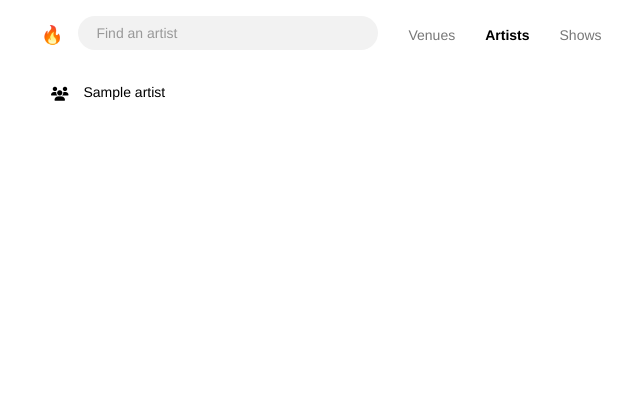
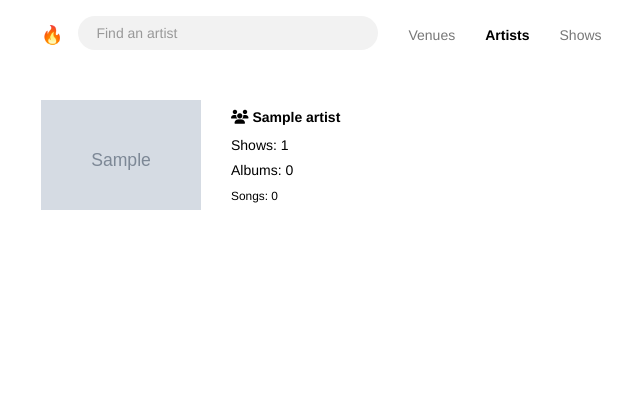
Before and after one commit to Omarb28/fyyur, a Flask app: page /artists in a window 1280 px wide. Shown: the top 420 px of the page, without its empty margins (29-669 px from the left). Run offline with Flask 2, Linux system fonts and the light colour scheme; tables that the repository leaves empty hold one stand-in row (values such as "Sample post"); grey boxes marked "Sample" are stand-in pictures; some libraries are stand-ins or nearby versions.

Commit message:
Changed style of show artists page

```diff
--- a/app.py
+++ b/app.py
@@ -539,7 +539,9 @@ def artists():
   for a in artists:
     artist_data = {
       "id": a.id,
-      "name": a.name
+      "name": a.name,
+      "image_link": a.image_link,
+      "shows": len(a.shows)
     }
     data.append(artist_data)
 
--- a/templates/layouts/main.html
+++ b/templates/layouts/main.html
@@ -25,6 +25,8 @@
 <link rel="apple-touch-icon-precomposed" href="/static/ico/apple-touch-icon-57-precomposed.png">
 <link rel="shortcut icon" href="/static/ico/favicon.png">
 <!-- /favicons -->
+
+{% block styles %}{% endblock %}
 
 <!-- scripts -->
 <script src="https://kit.fontawesome.com/af77674fe5.js"></script>
--- a/templates/pages/artists.html
+++ b/templates/pages/artists.html
@@ -1,16 +1,52 @@
 {% extends 'layouts/main.html' %}
 {% block title %}Fyyur | Artists{% endblock %}
+{% block styles %}
+	<style>
+		.image-crop {
+			overflow: hidden;
+			height: 110px;
+		}
+		a {
+			color: black;
+		}
+	</style>
+{% endblock %}
 {% block content %}
 <ul class="items">
 	{% for artist in artists %}
-	<li>
-		<a href="/artists/{{ artist.id }}">
-			<i class="fas fa-users"></i>
-			<div class="item">
-				<h5>{{ artist.name }}</h5>
-			</div>
-		</a>
-	</li>
+	<!--<li class="artist">
+		<div class="crop">
+			<img src="{{ artist.image_link }}" alt="Artist Image" />
+		</div>
+		<div class="yo">
+			<a href="/artists/{{ artist.id }}">
+				<i class="fas fa-users"></i>
+				<div class="item">
+					<h5></h5>
+				</div>
+			</a>
+		</div>
+	</li>-->
+	<div class="card mb-3" style="max-width: 540px; margin-top: 20px;">
+		<div class="row no-gutters">
+			<a href="/artists/{{ artist.id }}">
+				<div class="col-md-4 image-crop">
+					<img src="{{ artist.image_link }}" class="card-img" alt="...">
+				</div>
+				<div class="col-md-8">
+					<div class="card-body">
+						<h5 class="card-title">
+							<i class="fas fa-users"></i>
+							<b>{{ artist.name }}</b>
+						</h5>
+						<p class="card-text">Shows: {{ artist.shows }}</p>
+						<p class="card-text">Albums: 0</p>
+						<p class="card-text"><small>Songs: 0</small></p>
+					</div>
+				</div>
+			</a>
+		</div>
+	</div>
 	{% endfor %}
 </ul>
 {% endblock %}
--- a/templates/pages/show_artist.html
+++ b/templates/pages/show_artist.html
@@ -48,7 +48,7 @@
 		{% endif %}
 	</div>
 	<div class="col-sm-6">
-		<img src="{{ artist.image_link }}" alt="Venue Image" />
+		<img src="{{ artist.image_link }}" alt="Artist Image" />
 	</div>
 </div>
 <section>
```
